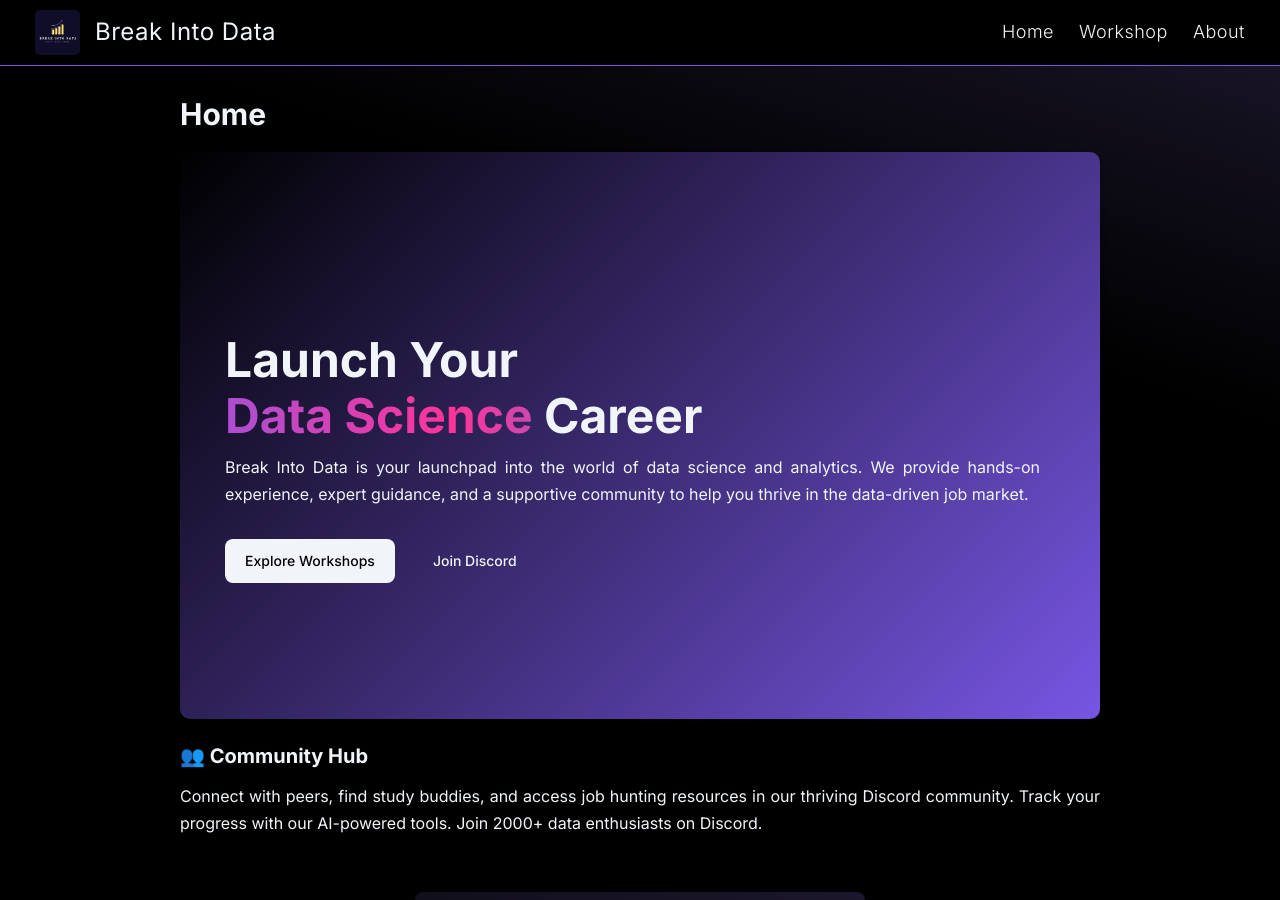
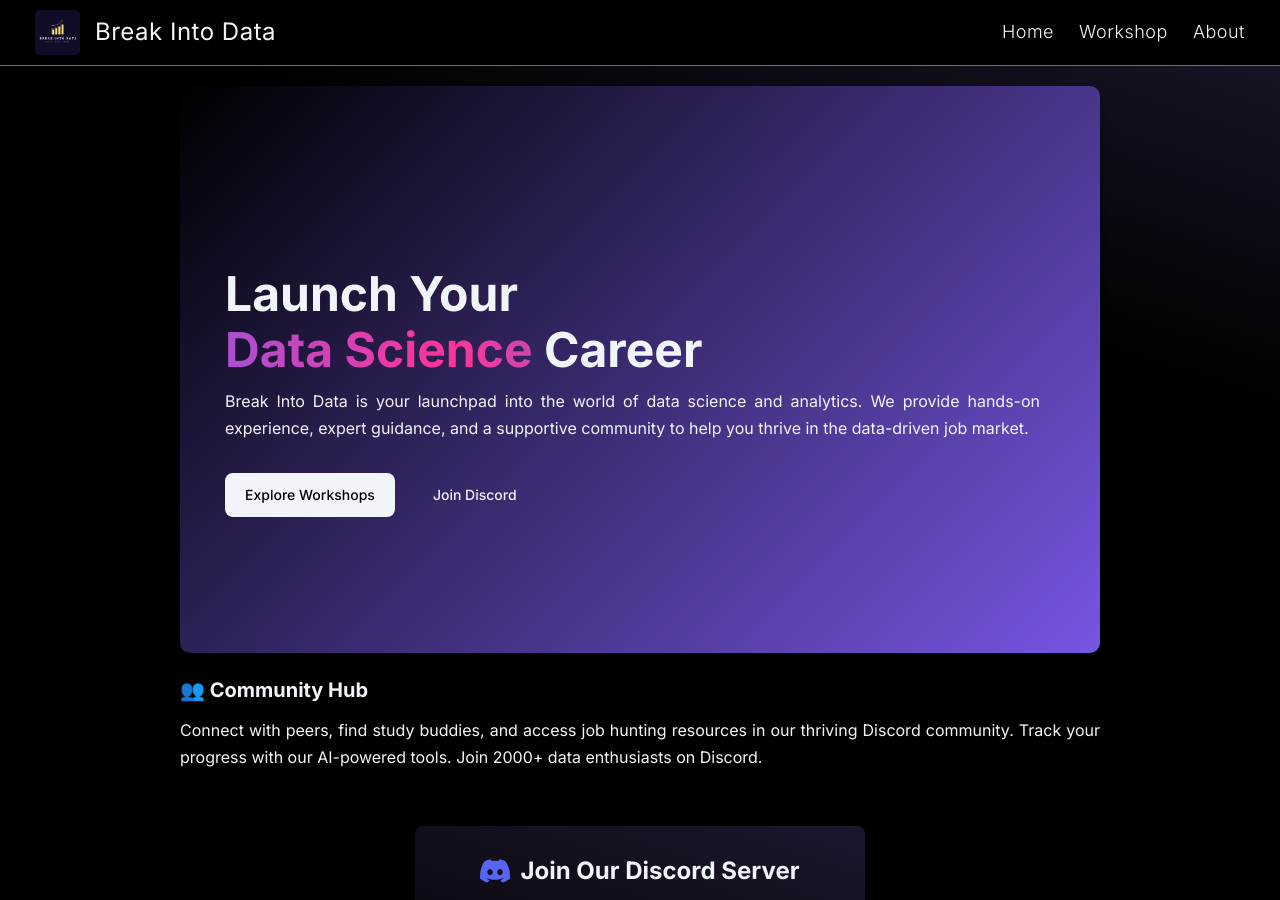
Before and after one commit to Break-Into-Data/break-into-data-website, a Jekyll site: the page built from index.md, in a window 1280 px wide and 900 px high. Built offline with Jekyll 4.4.1, drawn with Linux system fonts in a browser that asks for light colours.

Commit message:
fix: remove title

```diff
--- a/_layouts/page.html
+++ b/_layouts/page.html
@@ -3,10 +3,6 @@
 ---
 
 <article class="page">
-  {% if page.title %}
-  <h1>{{ page.title }}</h1>
-  {% endif %}
-
   <div class="entry">
     {{ content }}
   </div>
```
